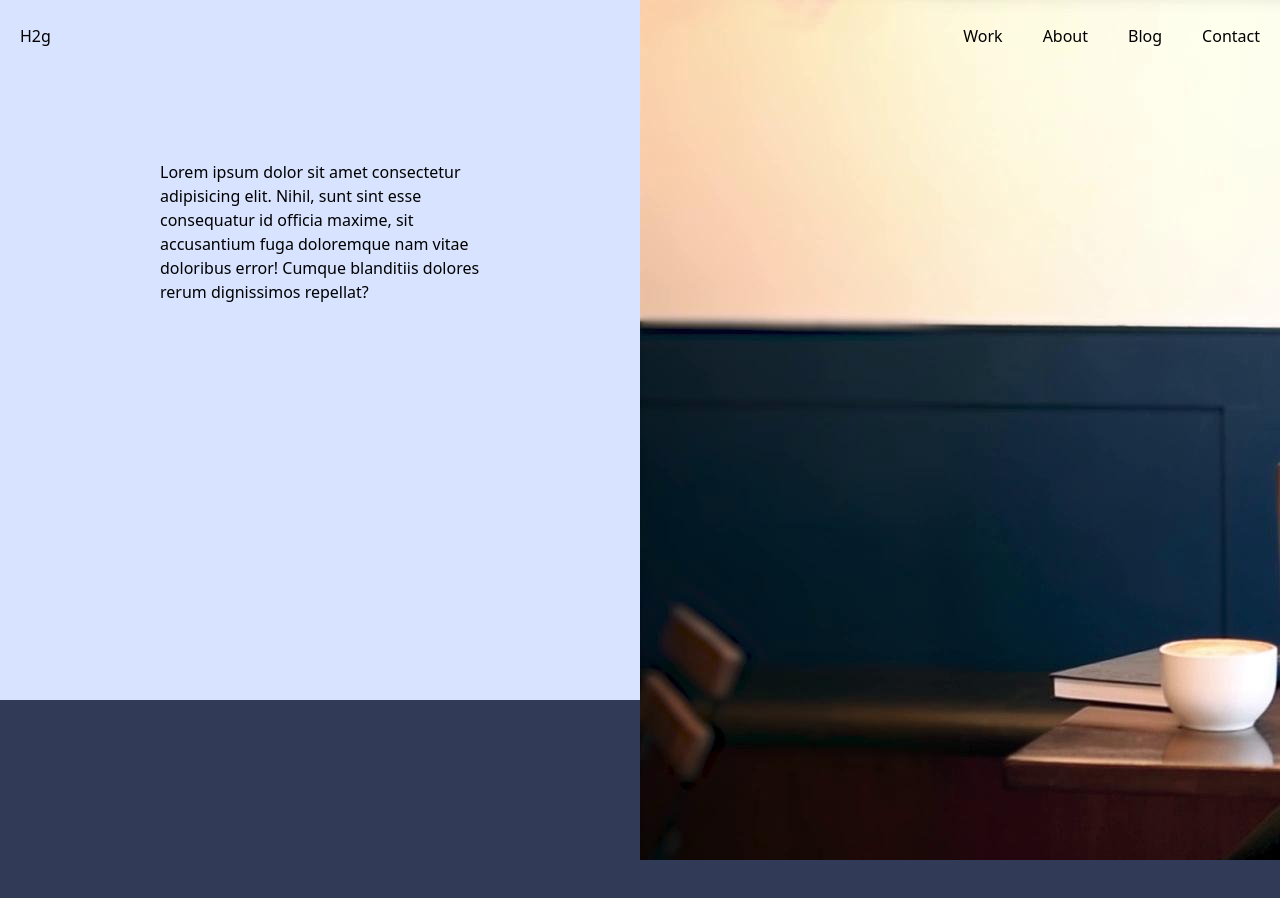
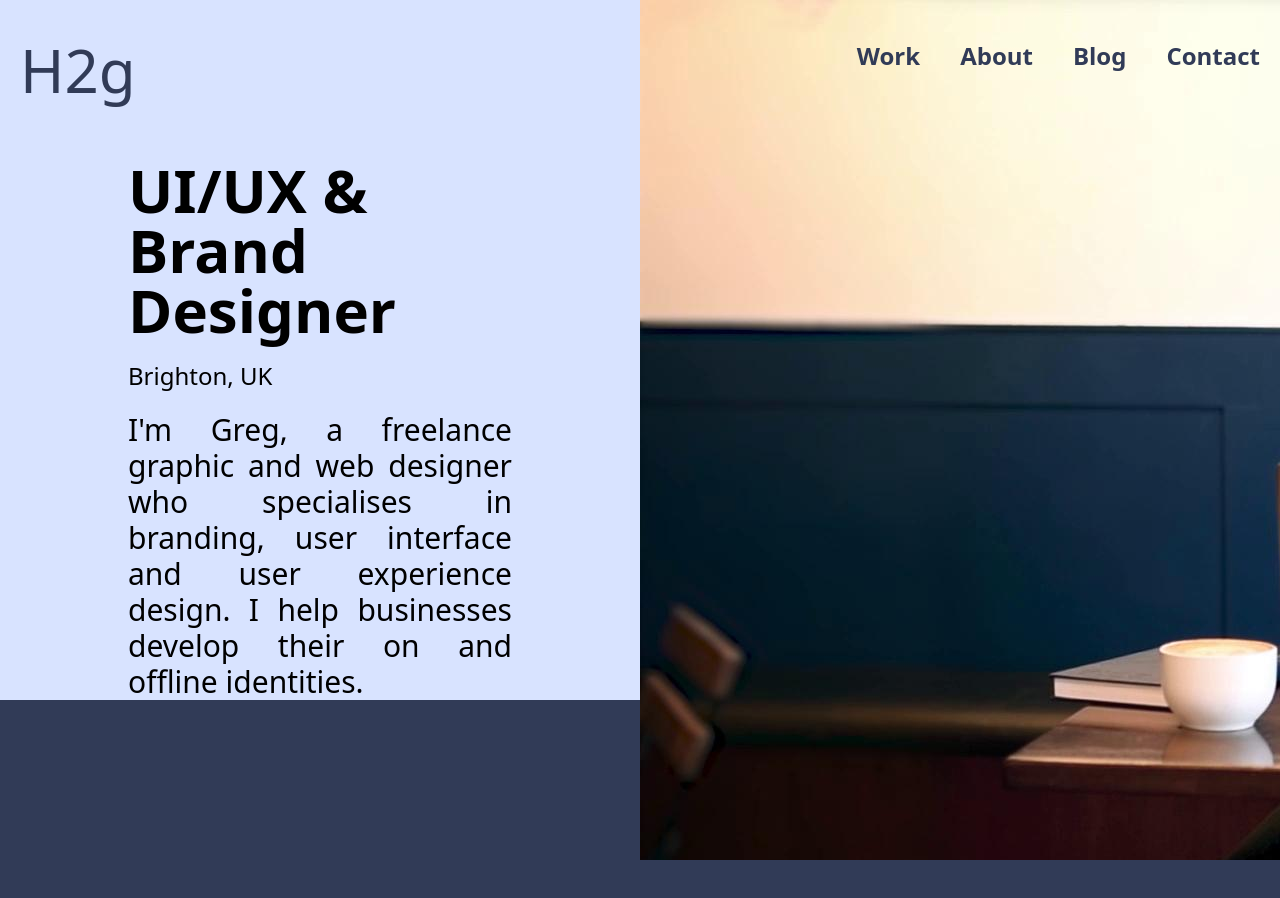
Before and after one commit to h2g-apps-store/h2g, a Next.js app: page / in a window 1280 px wide. Shown: the top 898 px of the page. Built offline with nearby package versions, Linux system fonts and the light colour scheme.

Commit message:
fix Header fix

```diff
--- a/src/app/(home)/page.tsx
+++ b/src/app/(home)/page.tsx
@@ -7,11 +7,16 @@ export default function Home() {
         <Header />
         <div className="flex">
           <div className="bg-[#d8e3ff] w-[2500px]">
-            <div className="h-[700px] p-40">
-              Lorem ipsum dolor sit amet consectetur adipisicing elit. Nihil,
-              sunt sint esse consequatur id officia maxime, sit accusantium fuga
-              doloremque nam vitae doloribus error! Cumque blanditiis dolores
-              rerum dignissimos repellat?
+            <div className="h-[700px] py-40 px-32 space-y-5">
+              <h1 className="font-bold text-6xl">UI/UX & Brand Designer</h1>
+              <h6 className="text-2xl">Brighton, UK</h6>
+              <div>
+                <p className="text-justify text-3xl">
+                  I'm Greg, a freelance graphic and web designer who specialises
+                  in branding, user interface and user experience design. I help
+                  businesses develop their on and offline identities.
+                </p>
+              </div>
             </div>
             <div className="bg-[#313b57] h-40"></div>
           </div>
--- a/src/app/about/layout.tsx
+++ b/src/app/about/layout.tsx
@@ -1,3 +1,4 @@
+import Footer from "@/components/Footer";
 import Header from "@/components/Header";
 import "../globals.css";
 
@@ -16,6 +17,7 @@ export default function RootLayout({
       <body>
         <Header />
         {children}
+        <Footer />
       </body>
     </html>
   );
--- a/src/app/about/page.tsx
+++ b/src/app/about/page.tsx
@@ -1,6 +1,6 @@
 export default function page() {
   return (
-    <main className="h-screen bg-[#313b57]">
+    <main className="h-screen bg-[#313b57] px-5 pt-36">
       <h1>About page</h1>
     </main>
   );
--- a/src/app/blog/layout.tsx
+++ b/src/app/blog/layout.tsx
@@ -1,3 +1,4 @@
+import Footer from "@/components/Footer";
 import Header from "@/components/Header";
 import "../globals.css";
 
@@ -16,6 +17,7 @@ export default function RootLayout({
       <body>
         <Header />
         {children}
+        <Footer />
       </body>
     </html>
   );
--- a/src/app/blog/page.tsx
+++ b/src/app/blog/page.tsx
@@ -1,6 +1,6 @@
 export default function page() {
   return (
-    <main className="h-screen bg-[#313b57]">
+    <main className="h-screen bg-[#313b57] px-5 pt-36">
       <h1>Blog page</h1>
     </main>
   );
--- a/src/app/contact/layout.tsx
+++ b/src/app/contact/layout.tsx
@@ -1,3 +1,4 @@
+import Footer from "@/components/Footer";
 import Header from "@/components/Header";
 import "../globals.css";
 
@@ -16,6 +17,7 @@ export default function RootLayout({
       <body>
         <Header />
         {children}
+        <Footer />
       </body>
     </html>
   );
--- a/src/app/contact/page.tsx
+++ b/src/app/contact/page.tsx
@@ -1,6 +1,6 @@
 export default function page() {
   return (
-    <main className="h-screen bg-[#313b57]">
+    <main className="h-screen bg-[#313b57] px-5 pt-36">
       <h1>Contact page</h1>
     </main>
   );
--- a/src/app/work/layout.tsx
+++ b/src/app/work/layout.tsx
@@ -1,3 +1,4 @@
+import Footer from "@/components/Footer";
 import Header from "@/components/Header";
 import "../globals.css";
 
@@ -16,6 +17,7 @@ export default function RootLayout({
       <body>
         <Header />
         {children}
+        <Footer />
       </body>
     </html>
   );
--- a/src/app/work/page.tsx
+++ b/src/app/work/page.tsx
@@ -1,6 +1,6 @@
 export default function page() {
   return (
-    <main className="h-screen bg-[#313b57] p-20">
+    <main className="h-screen bg-[#313b57] px-5 pt-36">
       <h1>Work page</h1>
     </main>
   );
--- a/src/components/Header.tsx
+++ b/src/components/Header.tsx
@@ -1,21 +1,40 @@
+"use client";
+
 import Link from "next/link";
+import { usePathname } from "next/navigation";
 
 export default function Header() {
+  const pathname = usePathname();
   return (
-    <header className=" absolute w-full flex justify-between px-5  text-black py-6">
-      <Link href="/">H2g</Link>
+    <header className=" absolute w-full flex justify-between px-5  text-black py-10">
+      <Link
+        href="/"
+        className={
+          pathname == "/"
+            ? "text-6xl font-light text-[#313b57]"
+            : "text-6xl font-light text-[#aab5d0]"
+        }
+      >
+        H2g
+      </Link>
       <nav>
-        <ul className="flex gap-10">
-          <li>
+        <ul
+          className={
+            pathname == "/"
+              ? "flex gap-10 text-[#313b57] text-2xl font-bold"
+              : "flex gap-10 text-[#aab5d0] text-2xl font-bold"
+          }
+        >
+          <li className="hover:underline underline-offset-8 decoration-4">
             <Link href="/work">Work</Link>
           </li>
-          <li>
+          <li className="hover:underline underline-offset-8 decoration-4">
             <Link href="/about">About</Link>
           </li>
-          <li>
+          <li className="hover:underline underline-offset-8 decoration-4">
             <Link href="/blog">Blog</Link>
           </li>
-          <li>
+          <li className="hover:underline underline-offset-8 decoration-4">
             <Link href="/contact">Contact</Link>
           </li>
         </ul>
```
Also changed, not shown: public/image.jpeg (added).
